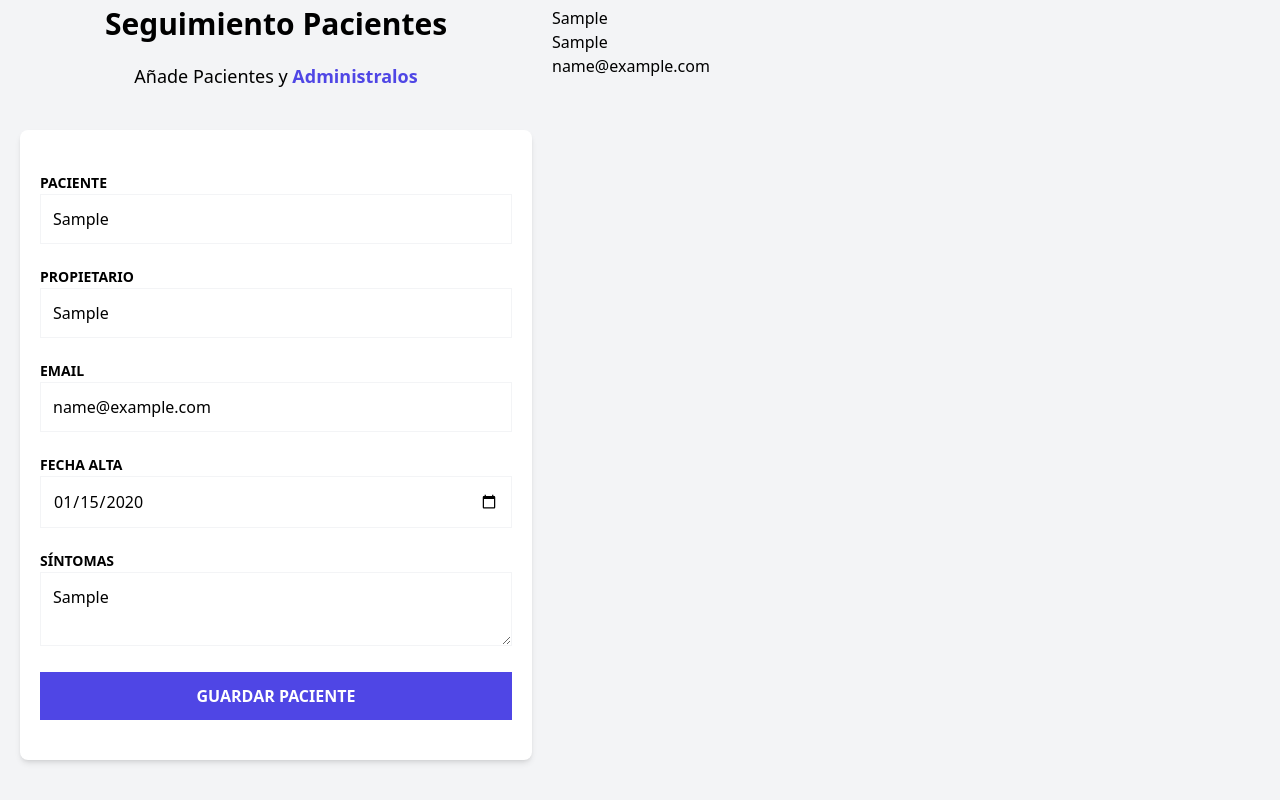
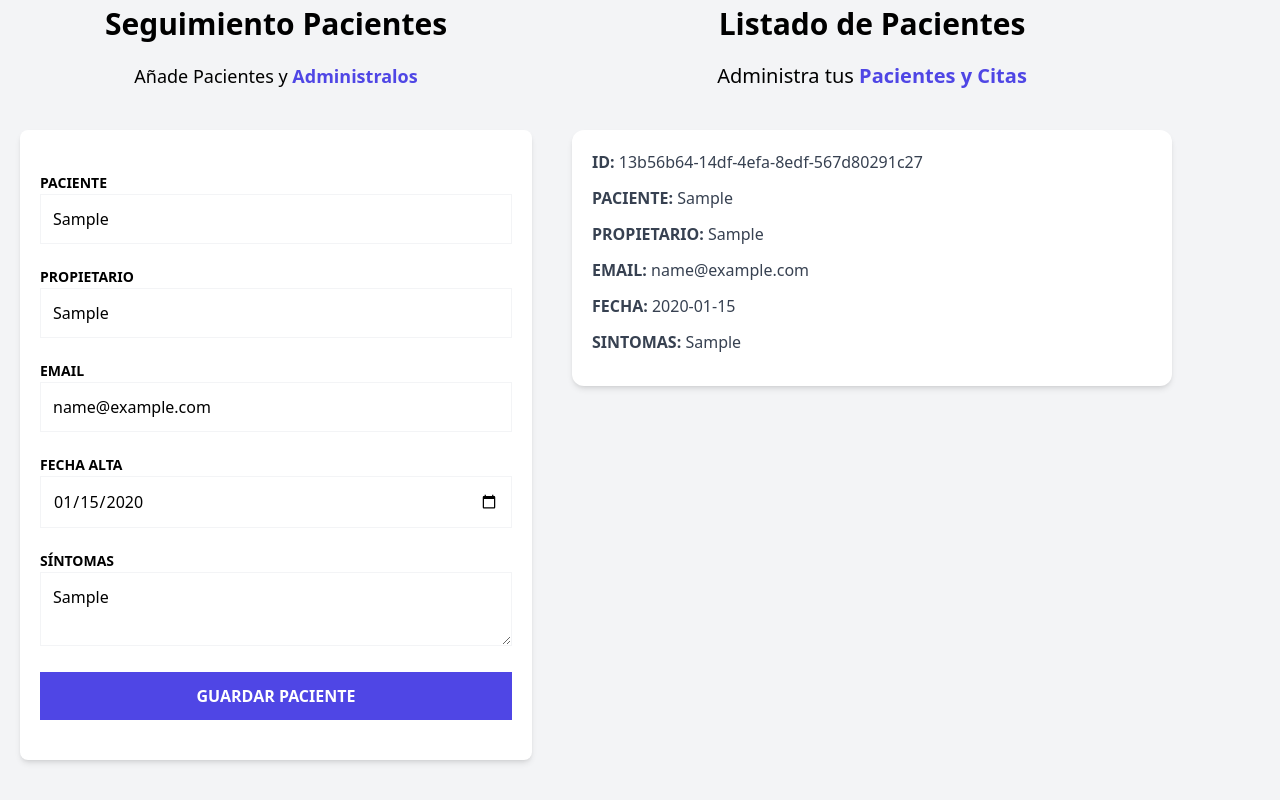
Before and after one commit to luisgoweb/Administrador-de-Pacientes, a React (Vite) app: page / in a window 1280 px wide. Both pictures are taken after typing "Sample", "Sample", "name@example.com", "2020-01-15", "Sample" into the empty fields and a click on the input "Guardar Paciente". Shown: the part 178-978 px from the top of the page. Built offline with nearby package versions, Linux system fonts and the light colour scheme.

Commit message:
Se crea componente con la información de cada paciente

```diff
--- /dev/null
+++ b/src/components/PatientDetails.tsx
@@ -0,0 +1,21 @@
+import type { Patient } from "../types"
+import PatientDetailsItem from "./PatientDetailsItem"
+
+type PatientDetailsProps = {
+    patients: Patient
+}
+
+const PatientDetails = ({patients} : PatientDetailsProps) => {
+  return (
+    <div className="mx-5 my-5 py-5 px-5 rounded-xl bg-white shadow-md">
+        <PatientDetailsItem  label="ID:" data={patients.id} />
+        <PatientDetailsItem  label="Paciente:" data={patients.name} />
+        <PatientDetailsItem  label="Propietario:" data={patients.caretaker} />
+        <PatientDetailsItem  label="Email:" data={patients.email} />
+        <PatientDetailsItem  label="Fecha:" data={patients.date} />
+        <PatientDetailsItem  label="Sintomas:" data={patients.symptoms} />
+    </div>
+  )
+}
+
+export default PatientDetails
--- /dev/null
+++ b/src/components/PatientDetailsItem.tsx
@@ -0,0 +1,16 @@
+
+type PatientDetailsItemProps = {
+    label: string
+    data: string
+}
+
+const PatientDetailsItem = ({label, data}: PatientDetailsItemProps) => {
+  return (
+    <p className="font-bold mb-3 uppercase text-gray-700">
+            {label} {''}
+        <span className="font-normal normal-case">{data}</span>
+    </p>
+  )
+}
+
+export default PatientDetailsItem
--- a/src/components/PatientsList.tsx
+++ b/src/components/PatientsList.tsx
@@ -1,19 +1,37 @@
 import { usePatientStore } from "../store"
+import PatientDetails from "./PatientDetails"
 
 const PatientsList = () => {
 
     const patients = usePatientStore(state => state.patients)
 
   return (
-    <div>
-      {patients.map( patients => (
-        <div key={patients.id}>
-            <p>{patients.name}</p>
-            <p>{patients.caretaker}</p>
-            <p>{patients.email}</p>
+        <div className="md:w-1/2 lg:h-3/5 md:h-screen overflow-y-scroll">
+            {patients.length ? (
+                <>
+                 <h2 className="font-black text-3xl text-center">Listado de Pacientes</h2>
+                    <p className="text-xl mt-5 mb-10 text-center">
+                        Administra tus {''}
+                        <span className="text-indigo-600 font-bold">Pacientes y Citas</span>
+                    </p>
+
+                    {patients.map( patients => (
+                        <PatientDetails
+                        key={patients.id}
+                        patients={patients}
+                        />
+                    ))}
+                </>
+            ) : (
+                <>
+                    <h2 className="font-black text-3xl text-center">No hay Pacientes</h2>
+                    <p className="text-xl mt-5 mb-10 text-center">
+                        Comienza agregando pacientes {''}
+                        <span className="text-indigo-600 font-bold">Y apareceran en este lugar</span>
+                    </p>
+                </>
+            )}
         </div>
-      ))}
-    </div>
   )
 }
 
```
